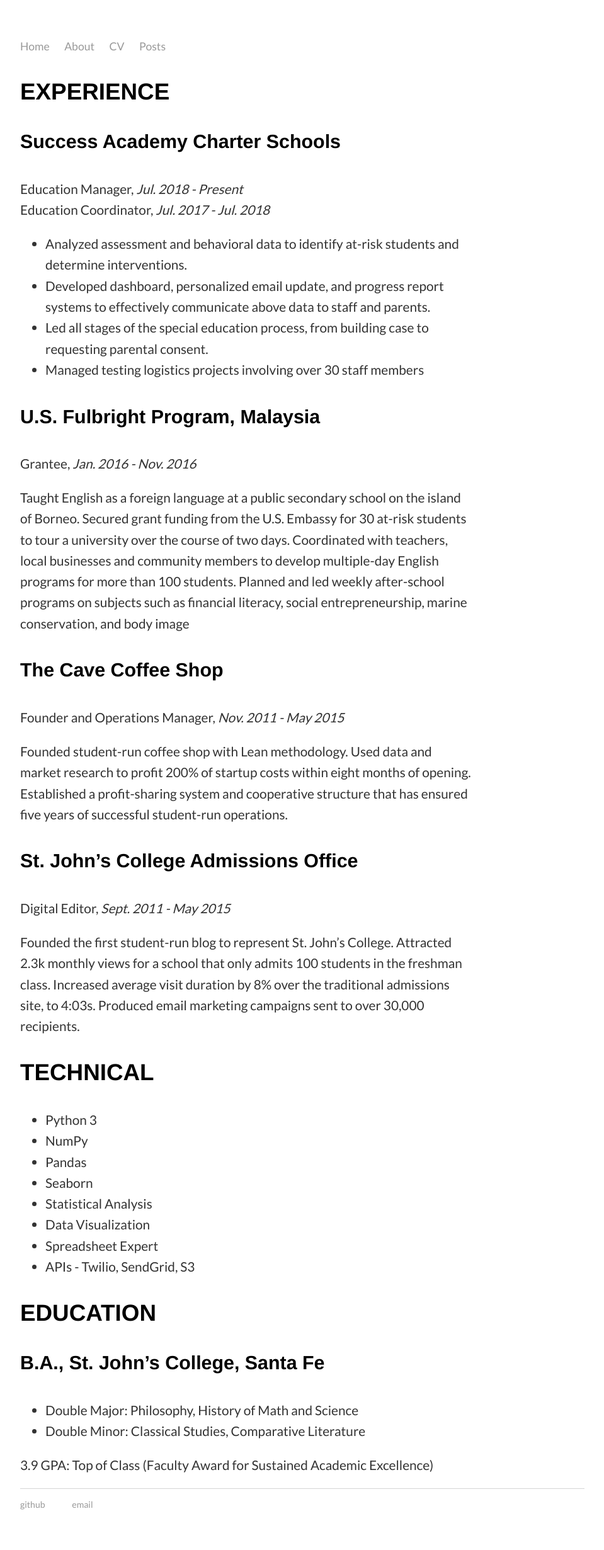
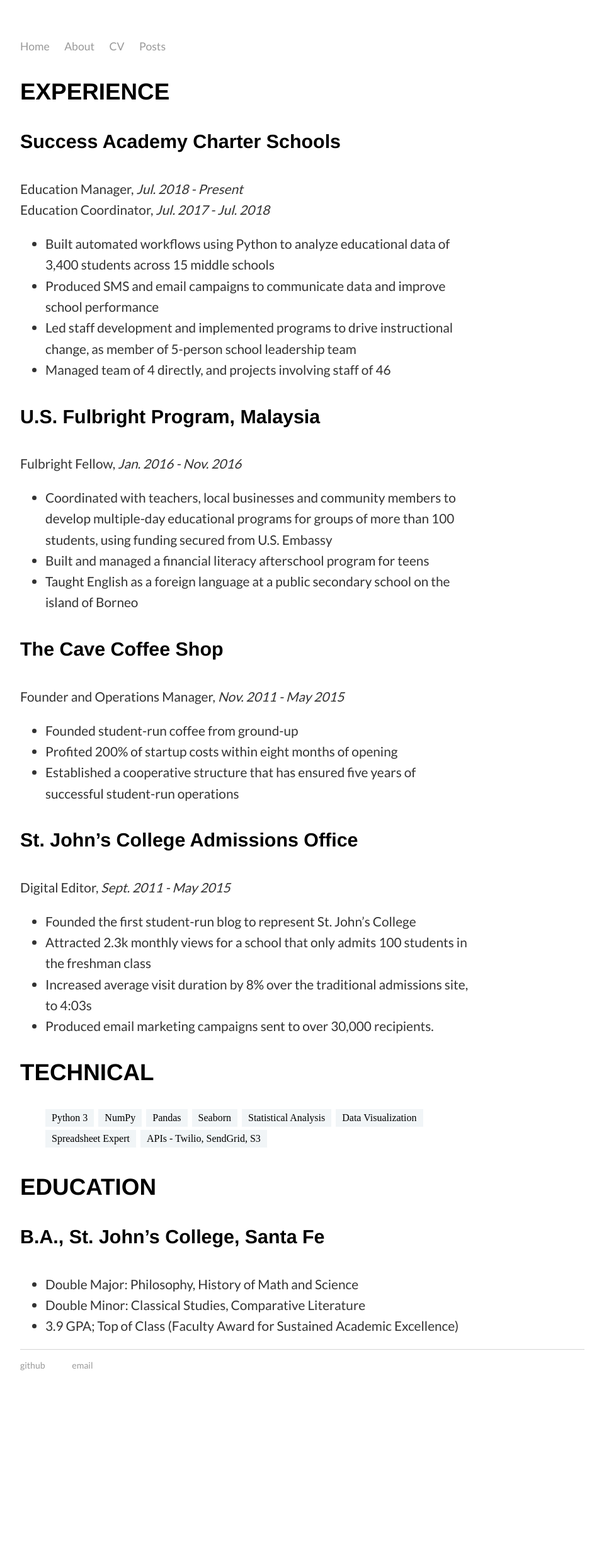
Before and after one commit to andrewjoelpeters/andrewjoelpeters.github.io, a Jekyll site: the page built from cv/index.md, in a window 1280 px wide. Shown: the whole page at 63% size, without its empty margins (160-1119 px from the left). Built offline with Jekyll 4.4.1, drawn with Linux system fonts in a browser that asks for light colours; after the commit the page ends 2240 px from its top, so only the background shows below that.

Commit message:
update cv
- update cv
- update ol styling for cv

```diff
--- a/cv/index.md
+++ b/cv/index.md
@@ -5,45 +5,49 @@
 ---
 
 ### EXPERIENCE
-
 #### Success Academy Charter Schools
-
 Education Manager, *Jul. 2018 - Present*
 Education Coordinator, *Jul. 2017 - Jul. 2018*
 
-* Analyzed assessment and behavioral data to identify at-risk students and determine interventions.
-* Developed dashboard, personalized email update, and progress report systems to effectively communicate above data to staff and parents.
-* Led all stages of the special education process, from building case to requesting parental consent.
-* Managed testing logistics projects involving over 30 staff members
+* Built automated workflows using Python to analyze educational data of 3,400 students across 15 middle schools
+* Produced SMS and email campaigns to communicate data and improve school performance
+* Led staff development and implemented programs to drive instructional change, as member of 5-person school leadership team
+* Managed team of 4 directly, and projects involving staff of 46
 
 #### U.S. Fulbright Program, Malaysia
+Fulbright Fellow, *Jan. 2016 - Nov. 2016*
 
-Grantee, *Jan. 2016 - Nov. 2016*
-
-  Taught English as a foreign language at a public secondary school on the island of Borneo. Secured grant funding from the U.S. Embassy for 30 at-risk students to tour a university over the course of two days. Coordinated with teachers, local businesses and community members to develop multiple-day English programs for more than 100 students. Planned and led weekly after-school programs on subjects such as financial literacy, social entrepreneurship, marine conservation, and body image
+* Coordinated with teachers, local businesses and community members to develop multiple-day educational programs for groups of more than 100 students, using funding secured from U.S. Embassy
+* Built and managed a financial literacy afterschool program for teens
+* Taught English as a foreign language at a public secondary school on the island of Borneo
 
 #### The Cave Coffee Shop
 
 Founder and Operations Manager, *Nov. 2011 - May 2015*
 
-  Founded student-run coffee shop with Lean methodology. Used data and market research to profit 200% of startup costs within eight months of opening. Established a profit-sharing system and cooperative structure that has ensured five years of successful student-run operations.
+* Founded student-run coffee from ground-up
+* Profited 200% of startup costs within eight months of opening
+* Established a cooperative structure that has ensured five years of successful student-run operations
 
 #### St. John’s College Admissions Office
 
 Digital Editor, *Sept. 2011 - May 2015*
 
-Founded the first student-run blog to represent St. John’s College. Attracted 2.3k monthly views for a school that only admits 100 students in the freshman class. Increased average visit duration by 8% over the traditional admissions site, to 4:03s. Produced email marketing campaigns sent to over 30,000 recipients.
+* Founded the first student-run blog to represent St. John’s College
+* Attracted 2.3k monthly views for a school that only admits 100 students in the freshman class
+* Increased average visit duration by 8% over the traditional admissions site, to 4:03s
+* Produced email marketing campaigns sent to over 30,000 recipients.
 
 ### TECHNICAL
 
-* Python 3
-* NumPy
-* Pandas
-* Seaborn
-* Statistical Analysis
-* Data Visualization
-* Spreadsheet Expert
-* APIs - Twilio, SendGrid, S3
+1. Python 3
+2. NumPy
+3. Pandas
+4. Seaborn
+5. Statistical Analysis
+6. Data Visualization
+7. Spreadsheet Expert
+9. APIs - Twilio, SendGrid, S3
 
 ### EDUCATION
 
@@ -51,5 +55,4 @@
 
  * Double Major: Philosophy, History of Math and Science
  * Double Minor: Classical Studies, Comparative Literature
-
-3.9 GPA: Top of Class (Faculty Award for Sustained Academic Excellence)
+ * 3.9 GPA; Top of Class (Faculty Award for Sustained Academic Excellence)
```
Also changed, not shown: assets/css/custom.css (+11 -4 lines), assets/css/cv.css (+6 -88 lines), assets/css/main.css.
